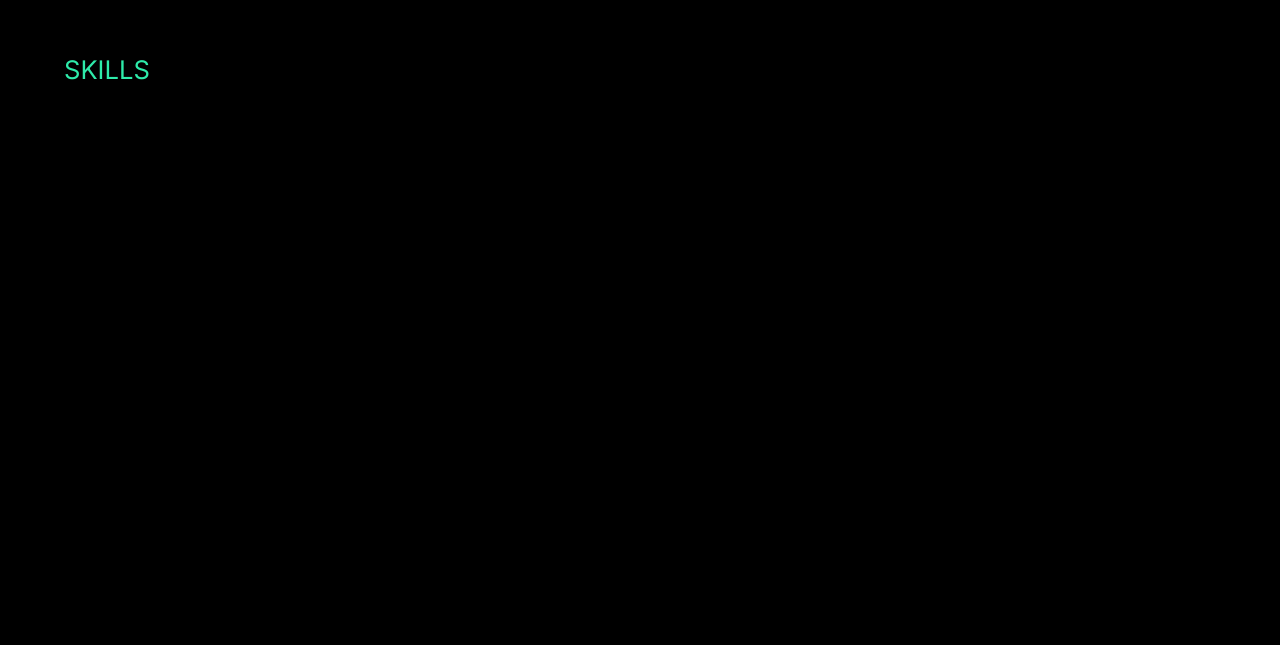
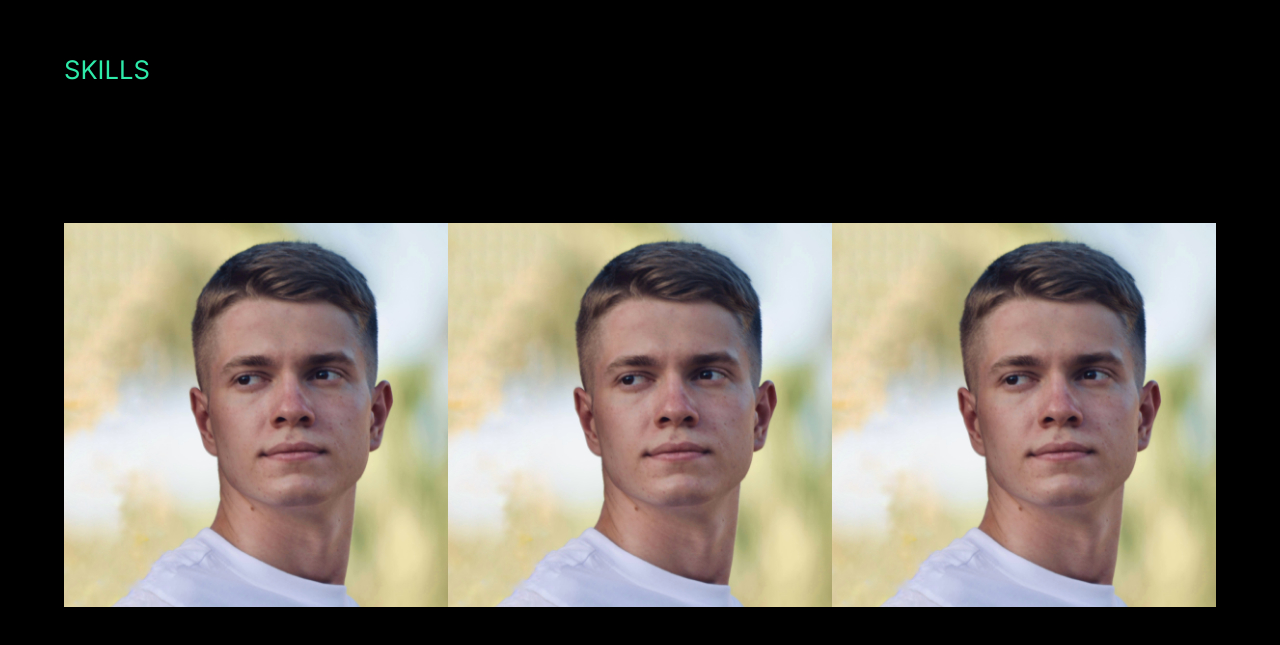
Before and after one commit to vladertec/Portfolio, a Next.js app: page / in a window 1280 px wide. Shown: the part 2261-2906 px from the top of the page. Before the commit the page ends 2555 px from the top, so only its background shows below. Built offline with nearby package versions, Linux system fonts and the light colour scheme.

Commit message:
with slider component

```diff
--- a/app/components/Skills.js
+++ b/app/components/Skills.js
@@ -5,7 +5,7 @@ const Skills = () => {
     <div className="skills">
       <p className="skills__title">SKILLS</p>
       <h2 className="skills__text">My skills and knowledge</h2>
-      {/* <SkillsCarousel className="skills__carousel" /> */}
+      <SkillsCarousel className="skills__carousel" />
     </div>
   )
 }
--- a/app/components/SkillsCarousel.js
+++ b/app/components/SkillsCarousel.js
@@ -1,30 +1,49 @@
-import { Swiper, SwiperSlide } from "swiper/react"
+import React from "react"
+import Slider from "react-slick"
+import "slick-carousel/slick/slick.css"
+import "slick-carousel/slick/slick-theme.css"
 
 const SkillsCarousel = () => {
+  const settings = {
+    dots: false,
+    infinite: true,
+    speed: 500,
+    slidesToShow: 3,
+    slidesToScroll: 1,
+    autoplay: true,
+    autoplaySpeed: 3000,
+    cssEase: "linear",
+    prevArrow: null,
+    nextArrow: null,
+    // responsive: [
+    //   {
+    //     breakpoint: 750,
+    //     settings: {
+    //       slidesToShow: 2,
+    //     },
+    //   },
+    // ],
+  }
+
   return (
-    <div>
-      <Swiper
-        spaceBetween={30}
-        slidesPerView={3}
-        loop={true}
-        autoplay={{ delay: 2000 }}
-      >
-        <SwiperSlide>
-          <img src="/img/personal_photo.jpg" alt="Adobe" />
-        </SwiperSlide>
-        <SwiperSlide>
-          <img src="/img/personal_photo.jpg" alt="Figma" />
-        </SwiperSlide>
-        <SwiperSlide>
-          <img src="/img/personal_photo.jpg" alt="Blender" />
-        </SwiperSlide>
-        <SwiperSlide>
-          <img src="/img/personal_photo.jpg" alt="Blender" />
-        </SwiperSlide>
-        <SwiperSlide>
-          <img src="/img/personal_photo.jpg" alt="Blender" />
-        </SwiperSlide>
-      </Swiper>
+    <div className="slider">
+      <Slider {...settings} className="slider__container slider-wrapper">
+        <div className="slider-wrapper__part slide">
+          <img className="slide__img" src="/img/personal_photo.jpg" alt="Adobe" />
+        </div>
+        <div className="slider-wrapper__part slide">
+          <img className="slide__img" src="/img/personal_photo.jpg" alt="Adobe" />
+        </div>
+        <div className="slider-wrapper__part slide">
+          <img className="slide__img" src="/img/personal_photo.jpg" alt="Adobe" />
+        </div>
+        <div className="slider-wrapper__part slide">
+          <img className="slide__img" src="/img/personal_photo.jpg" alt="Adobe" />
+        </div>
+        <div className="slider-wrapper__part slide">
+          <img className="slide__img" src="/img/personal_photo.jpg" alt="Adobe" />
+        </div>
+      </Slider>
     </div>
   )
 }
--- a/app/styles/SkillsCarousel.scss
+++ b/app/styles/SkillsCarousel.scss
@@ -0,0 +1,18 @@
+.slider {
+margin-top: 5%;
+    width: 100%;
+  .slider-wrapper {
+    gap: 5%;
+    .slide {
+
+      &__img {
+        width: 100%;
+        height: auto;
+      }
+    }
+  }
+}
+
+.slick-prev, .slick-next {
+    display: none !important; /* Скрыть стрелки */
+  }
--- a/app/styles/index.scss
+++ b/app/styles/index.scss
@@ -6,5 +6,6 @@
 @import "./About";
 @import "./Education";
 @import "./Skills";
+@import "./SkillsCarousel";
 @import "./Portfolio";
 @import "./Footer";
--- a/package.json
+++ b/package.json
@@ -12,7 +12,9 @@
     "next": "15.0.1",
     "react": "19.0.0-rc-69d4b800-20241021",
     "react-dom": "19.0.0-rc-69d4b800-20241021",
+    "react-slick": "^0.30.2",
     "sass": "^1.80.4",
+    "slick-carousel": "^1.8.1",
     "swiper": "^11.1.14"
   }
 }
```
Also changed, not shown: 1 other file (tests, documents, lock files or other folders).
